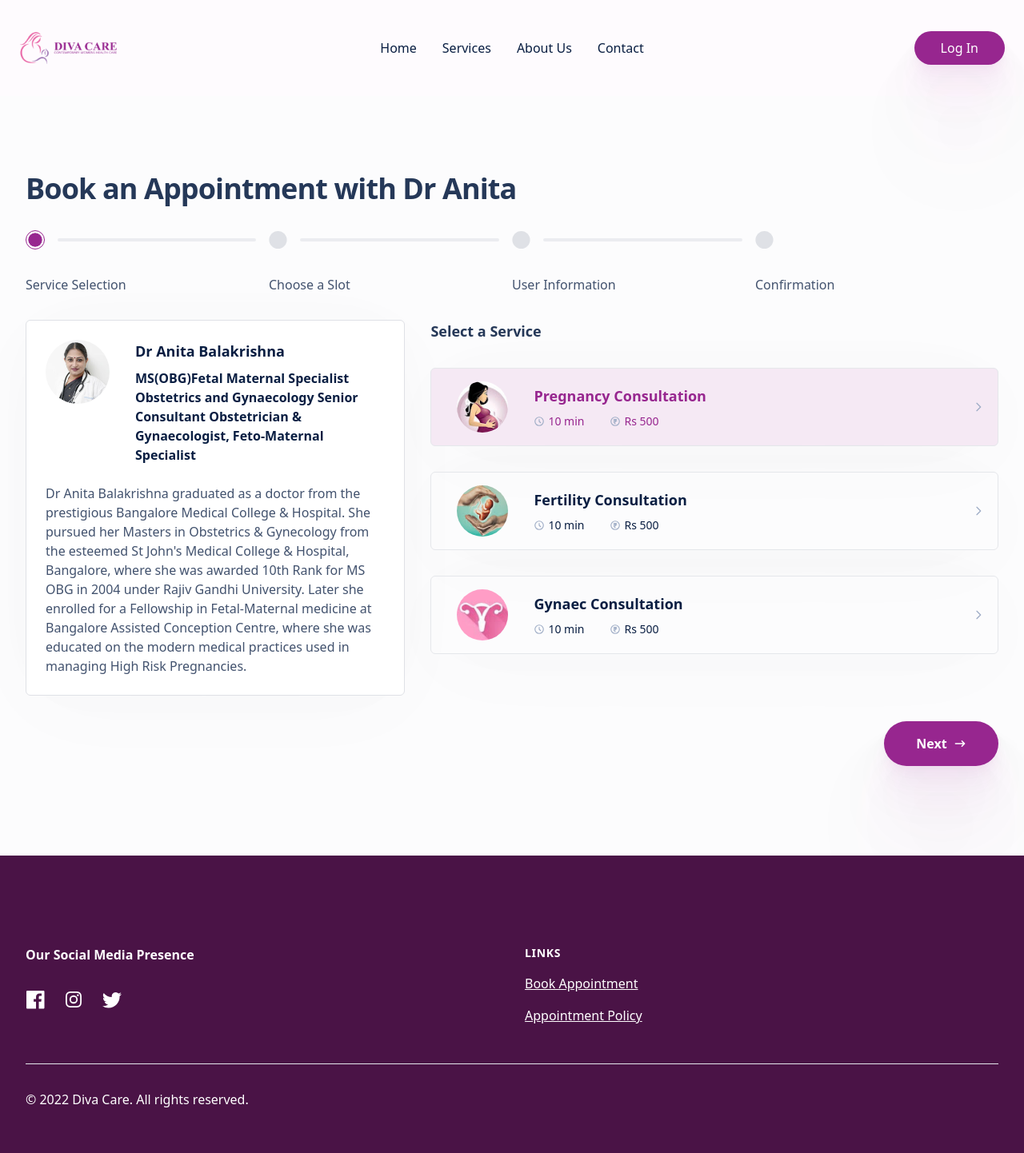
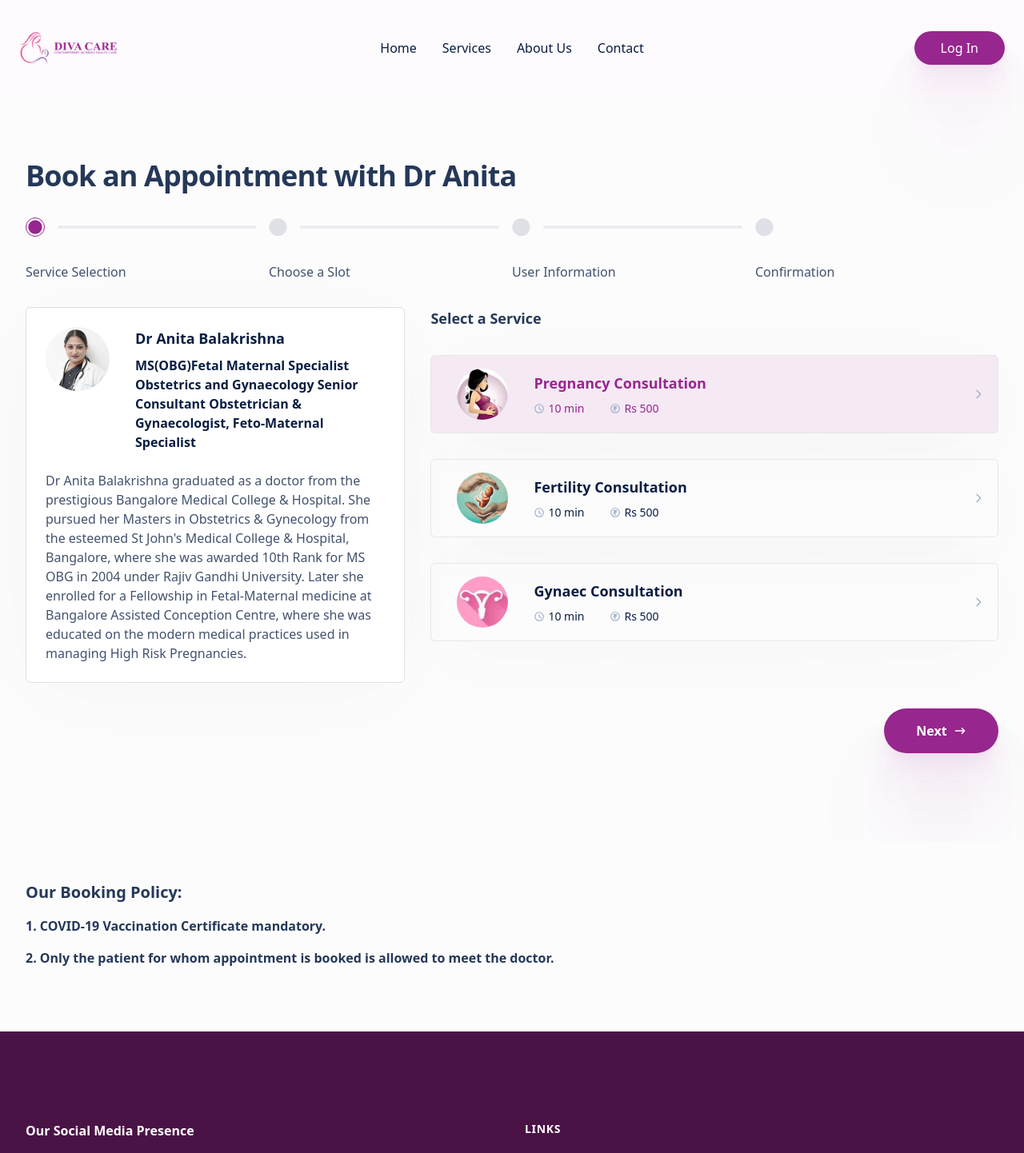
Before and after one commit to anrahulananth/doctor-app, a Next.js app: page /book-appointment in a window 1280 px wide. Shown: the top 1442 px of the page at 80% size. Built offline with nearby package versions, Linux system fonts and the light colour scheme; a web font is replaced by a local one.

Commit message:
Added Appointment Policy

```diff
--- a/src/components/Appointment/index.js
+++ b/src/components/Appointment/index.js
@@ -28,7 +28,7 @@ export default function Appointment() {
 
     return (
         <section id="book-appointment" className="relative overflow-hidden">
-            <div className="relative pb-20 px-4 sm:px-6 sm:pt-8 md-pt-16 lg:pt-24 lg:pb-25 lg:px-8">
+            <div className="relative pb-16 px-4 sm:px-6 sm:pt-8 md:pt-16 lg:pt-20 lg:pb-20 lg:px-8">
                 <div className="relative max-w-7xl mx-auto">
                     <h2 className="text-3xl tracking-tight font-extrabold text-text3 sm:text-4xl">
                         Book an Appointment with Dr Anita
--- /dev/null
+++ b/src/components/Policy/index.js
@@ -0,0 +1,19 @@
+export default function Policy() {
+    return (
+        <section id="policy" className="relative overflow-hidden">
+            <div className="relative pb-8 pt-10 px-4 sm:px-6 sm:pt-8 lg:pb-16 lg:px-8">
+                <div className="relative max-w-7xl mx-auto my-4">
+                    <div className="font-bold text-xl text-text3">
+                        Our Booking Policy:
+                    </div>
+                    <div className="text-md text-text3 font-semibold mt-4">
+                        1. COVID-19 Vaccination Certificate mandatory.
+                    </div>
+                    <div className="text-md text-text3 font-semibold mt-4">
+                        2. Only the patient for whom appointment is booked is allowed to meet the doctor.
+                    </div>
+                </div>
+            </div>
+        </section>
+    );
+}
--- a/src/pages/book-appointment.js
+++ b/src/pages/book-appointment.js
@@ -1,5 +1,6 @@
 import Head from "next/head";
 import Appointment from "../components/Appointment";
+import Policy from "../components/Policy";
 import AppointmentProvider from "../context/AppointmentProvider";
 
 export default function BookAppointment() {
@@ -13,6 +14,7 @@ export default function BookAppointment() {
             </Head>
             <AppointmentProvider>
                 <Appointment />
+                <Policy />
             </AppointmentProvider>
         </>
     );
```
